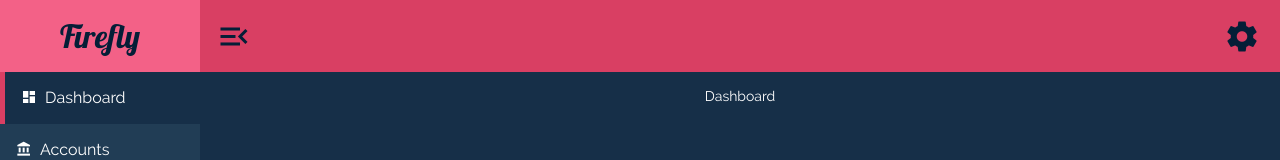
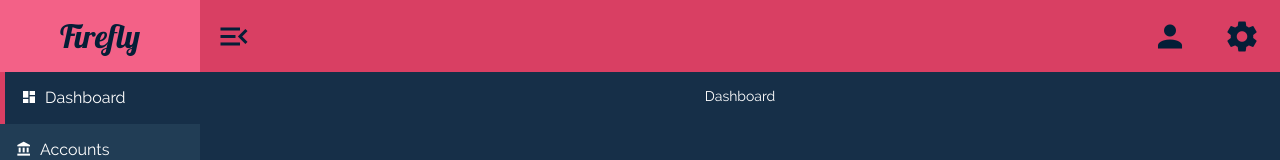
Before and after one commit to alex-c/firefly, a Vue app in the folder firefly-frontend/: page /dashboard in a window 1280 px wide. Shown: the top 160 px of the page. Built offline with nearby package versions, Linux system fonts and the light colour scheme; sample sign-in values are in the browser's storage.

Commit message:
Implemented user menu with logout

```diff
--- a/firefly-frontend/src/components/Header.vue
+++ b/firefly-frontend/src/components/Header.vue
@@ -1,11 +1,12 @@
 <template>
   <header id="header">
-    <slot></slot>
+    <slot />
     <div id="header-buttons">
       <div class="header-button" @click="toggleSettings">
         <span class="mdi mdi-cog"></span>
       </div>
     </div>
+    <slot name="header-right" />
   </header>
 </template>
 
--- a/firefly-frontend/src/i18n/en.json
+++ b/firefly-frontend/src/i18n/en.json
@@ -4,6 +4,8 @@
     "unexpecteError": "An unexpected error occured; please contact an administrator.",
     "unauthorizedError": "You have been logged out because of missing authorization.",
     "forbiddenError": "You are not authorized to do that.",
+    "account": "Account",
+    "logout": "Log out",
     "dashboard": "Dashboard",
     "accounts": "Accounts",
     "transactions": "Transactions",
--- a/firefly-frontend/src/router/index.js
+++ b/firefly-frontend/src/router/index.js
@@ -5,6 +5,7 @@ Vue.use(VueRouter);
 // Views
 import Login from '@/views/Login.vue';
 import Private from '@/views/Private.vue';
+import UserAccount from '@/views/pages/UserAccount.vue';
 import Dashboard from '@/views/pages/Dashboard.vue';
 import Accounts from '@/views/pages/Accounts.vue';
 import Transactions from '@/views/pages/Transactions.vue';
@@ -46,6 +47,10 @@ const routes = [
         component: Dashboard,
       },
       {
+        path: '/user',
+        component: UserAccount,
+      },
+      {
         path: '/accounts',
         component: Accounts,
       },
--- a/firefly-frontend/src/store/store.js
+++ b/firefly-frontend/src/store/store.js
@@ -24,7 +24,7 @@ export default new Vuex.Store({
     login(state, token) {
       const decodedToken = jwtDecode(token);
       const user = decodedToken.sub;
-      const name = decodedToken.sub;
+      const name = decodedToken.name;
       state.token = token;
       state.user = user;
       state.name = name;
--- a/firefly-frontend/src/views/Private.vue
+++ b/firefly-frontend/src/views/Private.vue
@@ -8,6 +8,30 @@
       <div id="header-ui-ctrl" class="header-button" @click="toggleUiState">
         <span class="mdi mdi-menu-open" :class="{ 'mdi-rotate-180': uiCollapsed }" />
       </div>
+      <template #header-right>
+        <div id="user-menu-container">
+          <el-dropdown
+            class="navbar-right"
+            trigger="click"
+            placement="bottom"
+            @command="userMenuAction"
+          >
+            <div id="user-menu">
+              <span class="mdi mdi-account" />
+            </div>
+            <el-dropdown-menu slot="dropdown">
+              <el-dropdown-item
+                icon="el-icon-user-solid"
+                command="account"
+              >{{$t('general.account')}}</el-dropdown-item>
+              <el-dropdown-item
+                icon="el-icon-* mdi mdi-logout"
+                command="logout"
+              >{{$t('general.logout')}}</el-dropdown-item>
+            </el-dropdown-menu>
+          </el-dropdown>
+        </div>
+      </template>
     </Header>
     <Menu :collapsed="uiCollapsed" />
     <main id="content" :class="{expanded: uiCollapsed}">
@@ -25,6 +49,11 @@ import Menu from '@/views/Menu.vue';
 export default {
   name: 'private',
   components: { Header, Settings, Menu },
+  data() {
+    return {
+      userName: localStorage.getItem('name'),
+    };
+  },
   computed: {
     uiCollapsed() {
       return this.$store.state.ui.uiCollapsed;
@@ -36,6 +65,20 @@ export default {
     },
     toggleSettings: function() {
       this.$store.commit('toggleSettings');
+    },
+    userMenuAction: function(command) {
+      switch (command) {
+        case 'account':
+          this.$router.push({ path: '/user' });
+          break;
+        case 'logout':
+          this.$store.commit('logout');
+          this.$router.push({ path: '/login' }, () => {});
+          break;
+        default:
+          console.error(`Invalid user menu action '${command}' was triggered.`);
+          break;
+      }
     },
   },
 };
@@ -62,6 +105,23 @@ export default {
   float: left;
 }
 
+#user-menu-container {
+  float: right;
+}
+
+#user-menu {
+  color: var($--theme-primary-contrast);
+  width: 40px;
+  height: 40px;
+  padding: 16px;
+  font-size: 36px;
+  &:hover {
+    background-color: $primary-dark;
+    color: $light;
+    cursor: pointer;
+  }
+}
+
 #content {
   margin-left: 200px;
   &.expanded {
--- /dev/null
+++ b/firefly-frontend/src/views/pages/UserAccount.vue
@@ -0,0 +1,3 @@
+<template>
+  <div id="view-user-account">User Account/Profile</div>
+</template>
```
